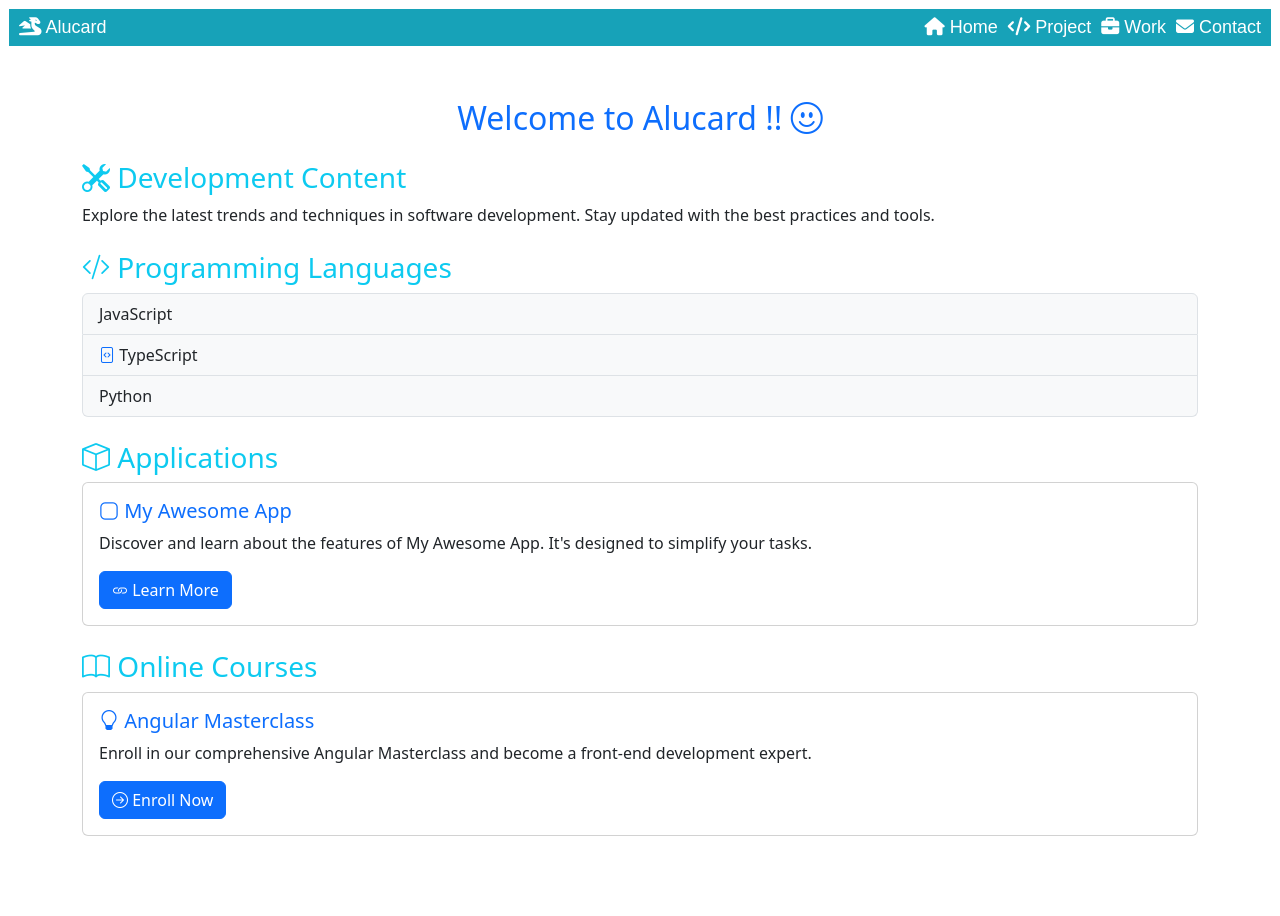
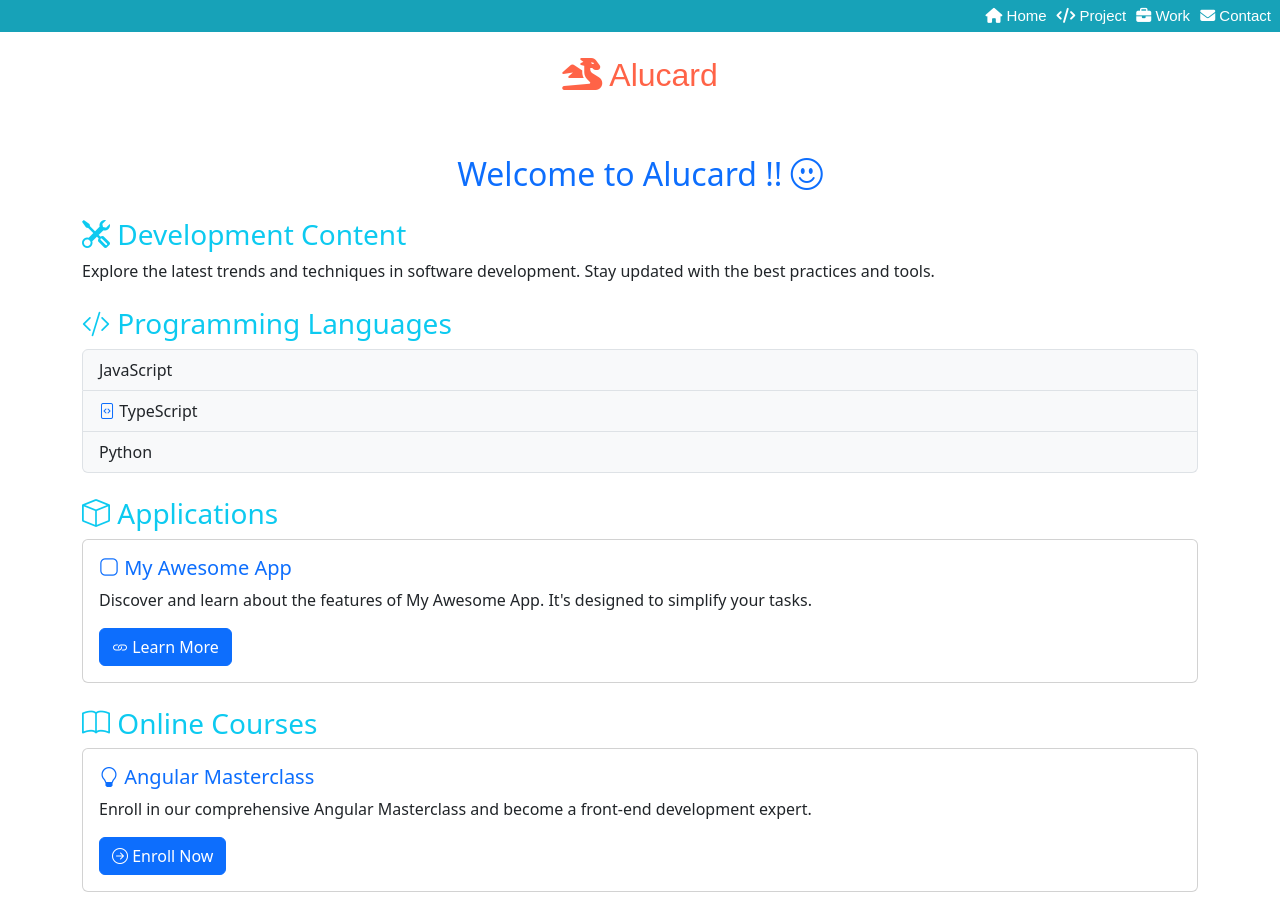
Before and after one commit to adhikary-dipankar/App, an Angular app: page /home in a window 1280 px wide. Before the commit the page ends 860 px from the top, so only its background shows below. Built offline with nearby package versions, Linux system fonts and the light colour scheme; some icons are missing.

Commit message:
App live 1.0

```diff
--- a/src/app/app.component.css
+++ b/src/app/app.component.css
@@ -1,27 +1,28 @@
 header {
-      margin: 0;
       font-family: Arial, sans-serif;
-      margin: 4px;
-      padding: 5px;
+      padding-bottom: 5px;
+      text-align: center;
+
+    }
+    header a{
+      text-decoration: none;
+      color: tomato;
     }
 
     nav {
       background-color: #17a2b8;
       color: #fff;
-      padding: 5px;
-      display: flex;
-      justify-content: space-between;
+      padding: 4px;
       align-items: center;
     }
 
     nav div {
-      display: flexbox;
-      text-align: center;
+      text-align: right;
     }
 
     nav a {
       color: #fff;
       text-decoration: none;
       margin: 0 5px;
-      font-size: 18px;
+      font-size: 15px;
     }
--- a/src/app/app.component.html
+++ b/src/app/app.component.html
@@ -1,9 +1,5 @@
 <header>
   <nav>
-    <div>
-      <a routerLink="/home"><i class="fas fa-dragon"></i> Alucard</a>
-    </div>
-
     <div>
       <a routerLink="/home"><i class="fas fa-home"> </i> Home</a>
       <a routerLink="/projects"><i class="fas fa-code"> </i> Project</a>
@@ -11,6 +7,12 @@
       <a routerLink="/contact"><i class="fas fa-envelope"> </i> Contact</a>
     </div>
   </nav>
+  <br>
+  <div>
+    <h2>
+      <a routerLink="/home"><i class="fas fa-dragon"></i> Alucard</a>
+    </h2>
+  </div>
 </header>
 
 <body>
```
